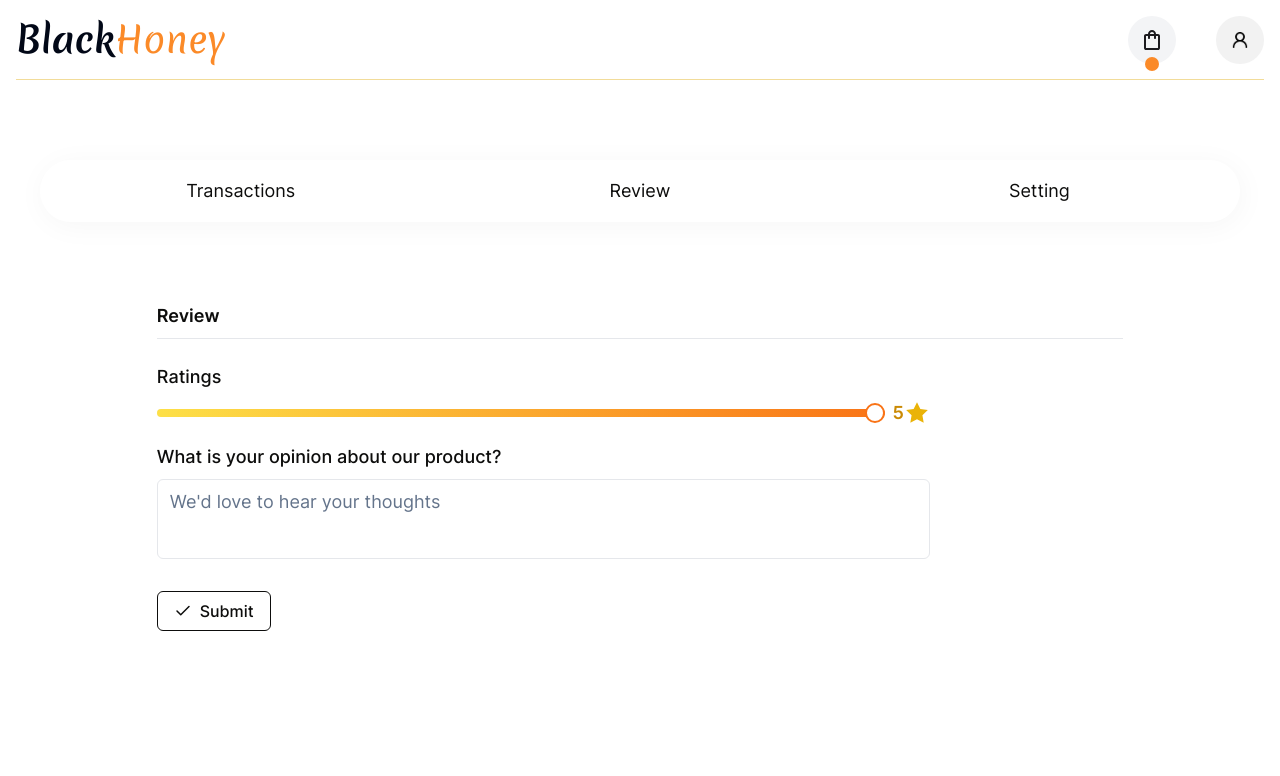
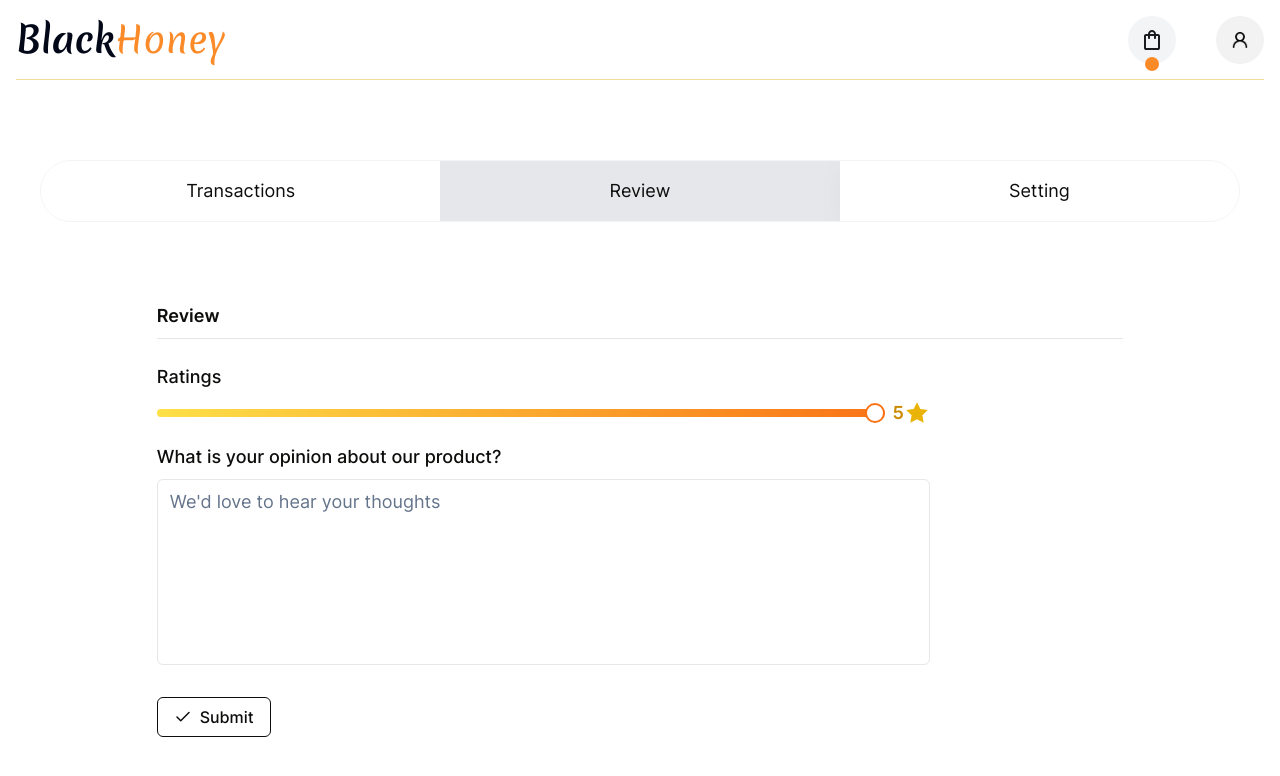
Before and after one commit to ngrwisnu/black-honey-website, a Next.js app: page /dashboard/review in a window 1280 px wide. Shown: the top 776 px of the page. Built offline with nearby package versions, Linux system fonts and the light colour scheme.

Commit message:
fix(dashboard): update the side-menu ui based on the current page; update the href link on header and side-menu for the transaction/history page

```diff
--- a/components/header.tsx
+++ b/components/header.tsx
@@ -140,7 +140,7 @@ const Header: React.FC<HeaderProps> = ({ logoCenter }) => {
                 <ul className="w-full flex flex-col gap-[10px] order-2">
                   <li>
                     <Link
-                      href={"/dashboard"}
+                      href={"/dashboard/setting"}
                       className="flex py-2 px-4 justify-center sm:justify-start items-center gap-2 self-stretch text-gray-800 hover:bg-gray-100"
                     >
                       <span className="w-6 h-6 bg-[url(/images/person.svg)] bg-no-repeat"></span>
@@ -149,7 +149,7 @@ const Header: React.FC<HeaderProps> = ({ logoCenter }) => {
                   </li>
                   <li>
                     <Link
-                      href={"/dashboard"}
+                      href={"/dashboard/transactions"}
                       className="flex py-2 px-4 justify-center sm:justify-start items-center gap-2 self-stretch text-gray-800 hover:bg-gray-100"
                     >
                       <span className="w-6 h-6 bg-[url(/images/contract.svg)] bg-no-repeat"></span>
--- a/components/ui/dashboard/review-page.tsx
+++ b/components/ui/dashboard/review-page.tsx
@@ -89,6 +89,7 @@ const ReviewPage = () => {
                           {...field}
                           placeholder="We'd love to hear your thoughts"
                           className="resize-none sm:w-4/5 text-lg border-gray-200"
+                          rows={6}
                         />
                       </FormControl>
                       <FormMessage />
--- a/components/ui/dashboard/side-nav.tsx
+++ b/components/ui/dashboard/side-nav.tsx
@@ -4,12 +4,17 @@ import { AlignJustify } from "lucide-react";
 import Link from "next/link";
 import React, { useState } from "react";
 import { clsx as cx } from "clsx";
+import { usePathname } from "next/navigation";
+import { useGetPathname } from "@/hooks/useGetPathname";
 
 const SideNav = () => {
   const [isOpen, setIsOpen] = useState<boolean>(false);
 
+  const pathname = usePathname();
+  const path = useGetPathname(pathname);
+
   const navList = [
-    { link: "/dashboard", name: "Transactions" },
+    { link: "/dashboard/transactions", name: "Transactions" },
     { link: "/dashboard/review", name: "Review" },
     { link: "/dashboard/setting", name: "Setting" },
   ];
@@ -29,12 +34,18 @@ const SideNav = () => {
           "w-4/5 sm:w-full flex flex-col sm:flex-row justify-start sm:justify-center items-center absolute sm:relative top-20 sm:left-0 sm:top-0 sm:mt-20 bottom-0 shadow-xl sm:shadow-none bg-white sm:bg-transparent transition-all duration-300"
         )}
       >
-        <nav className="flex flex-col sm:flex-row justify-center sm:justify-normal items-start sm:rounded-full sm:border-[1px] sm:border-white sm:shadow-section w-full flex-1 sm:flex-initial sm:h-auto sm:w-[1200px]">
+        <nav className="flex flex-col sm:flex-row justify-center sm:justify-normal items-start sm:rounded-full sm:border-[1px] sm:border-gray-100 w-full flex-1 sm:flex-initial sm:h-auto sm:w-[1200px] overflow-hidden">
           {navList.map((item: { link: string; name: string }) => (
             <Link
               href={item.link}
               key={item.name}
-              className="w-full flex px-8 py-4 justify-center items-center sm:flex-1 text-lg font-normal text-body-primary"
+              className={cx(
+                path === item.name.toLowerCase() ? "bg-gray-200" : "bg-white",
+                path === item.name.toLowerCase()
+                  ? "sm:shadow-none"
+                  : "sm:shadow-section",
+                "w-full flex px-8 py-4 justify-center items-center sm:flex-1 text-lg font-normal text-body-primary"
+              )}
               onClick={() => setIsOpen(false)}
             >
               {item.name}
--- a/validations/review-form.ts
+++ b/validations/review-form.ts
@@ -2,5 +2,5 @@ import { z } from "zod";
 
 export const reviewSchema = z.object({
   rating: z.number().nonnegative(),
-  message: z.string().max(255).optional(),
+  message: z.string().max(500).optional(),
 });
```
